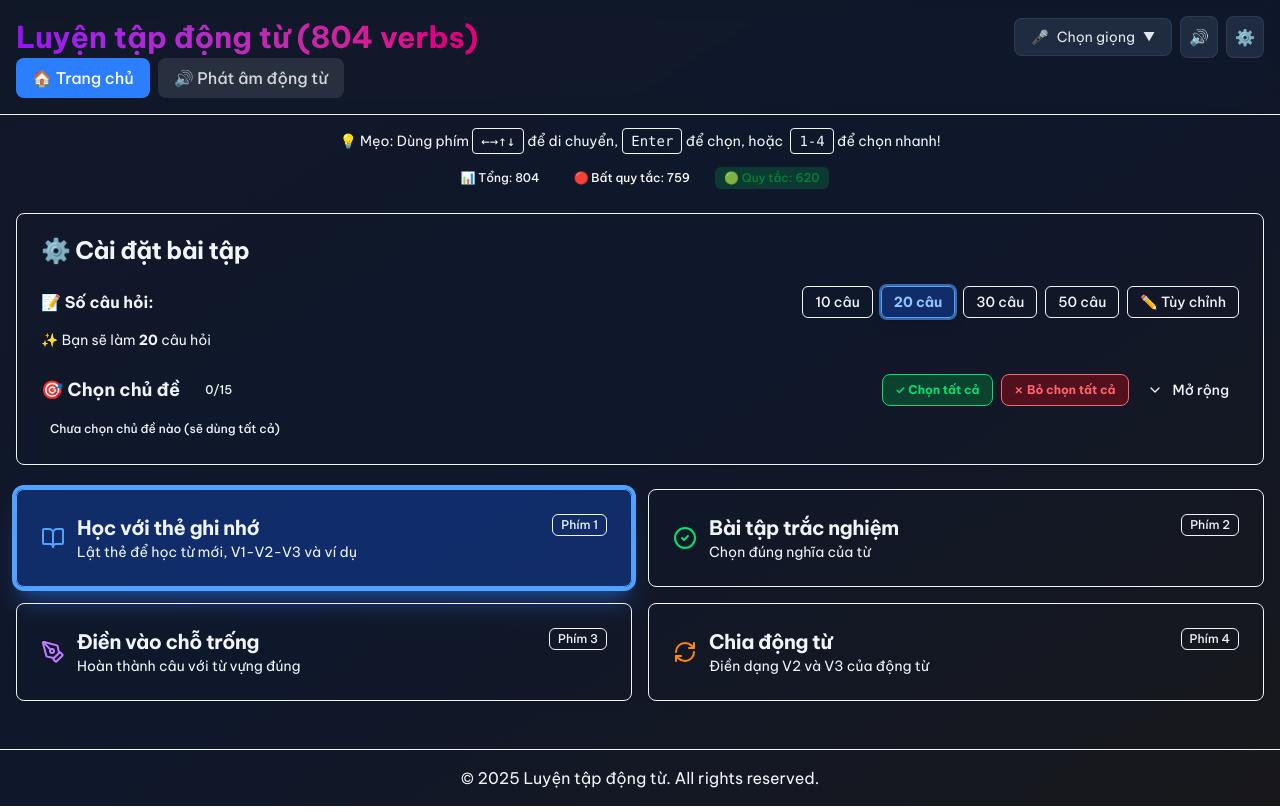
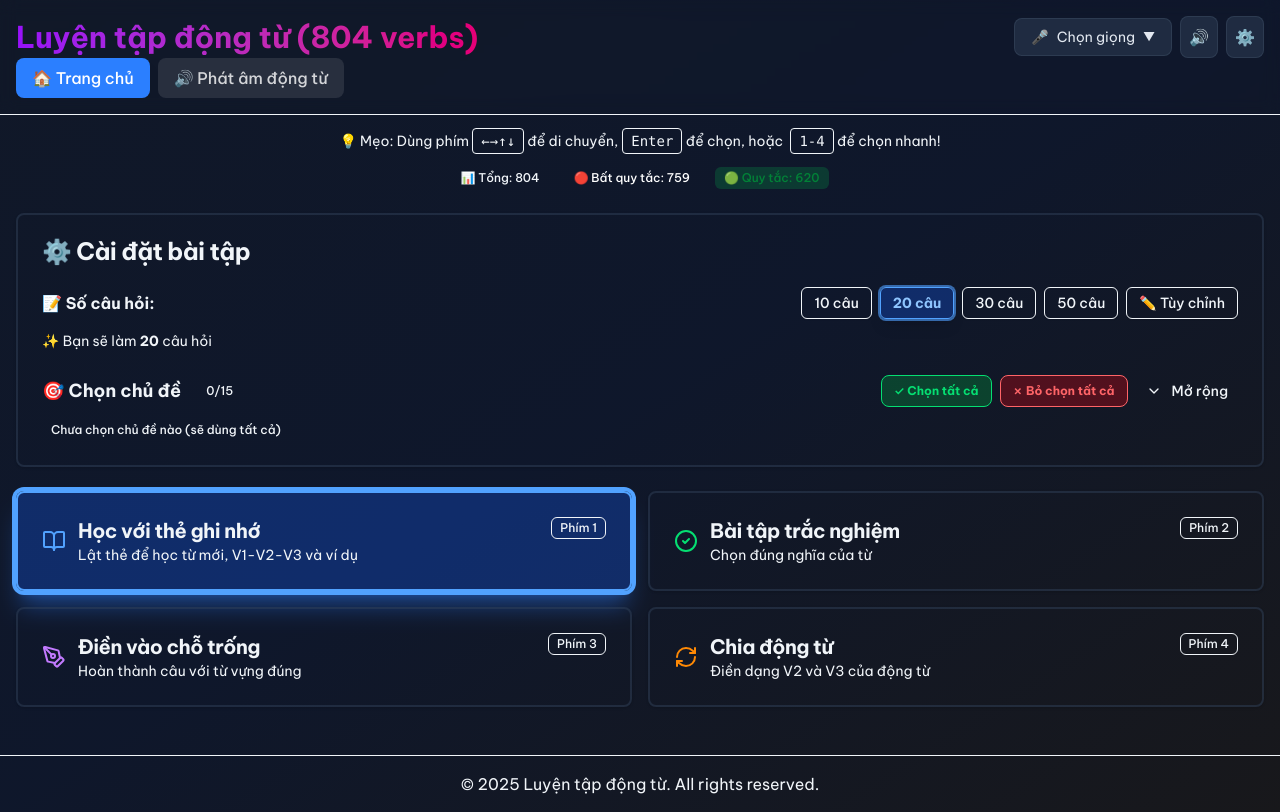
Before and after one commit to TheCuong96/learn-english, a Next.js app in the folder english/: page / in a window 1280 px wide. Built offline with nearby package versions, Linux system fonts and the light colour scheme.

Commit message:
chỉnh lại border

```diff
--- a/english/src/components/ui/card.tsx
+++ b/english/src/components/ui/card.tsx
@@ -9,7 +9,7 @@ const Card = React.forwardRef<
   <div
     ref={ref}
     className={cn(
-      "rounded-lg border bg-card text-card-foreground shadow-sm",
+      "rounded-lg border-2 bg-card text-card-foreground shadow-sm border-slate-700/50",
       className
     )}
     {...props}
```
